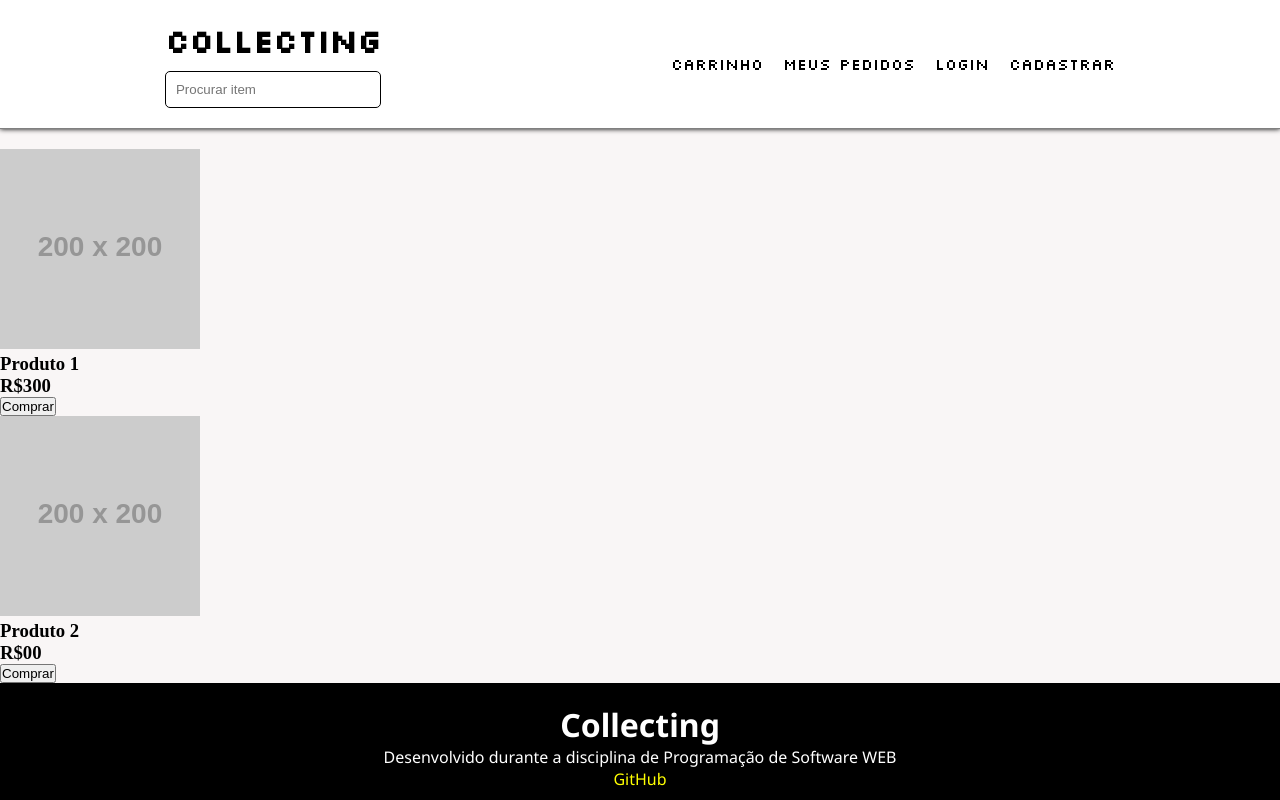
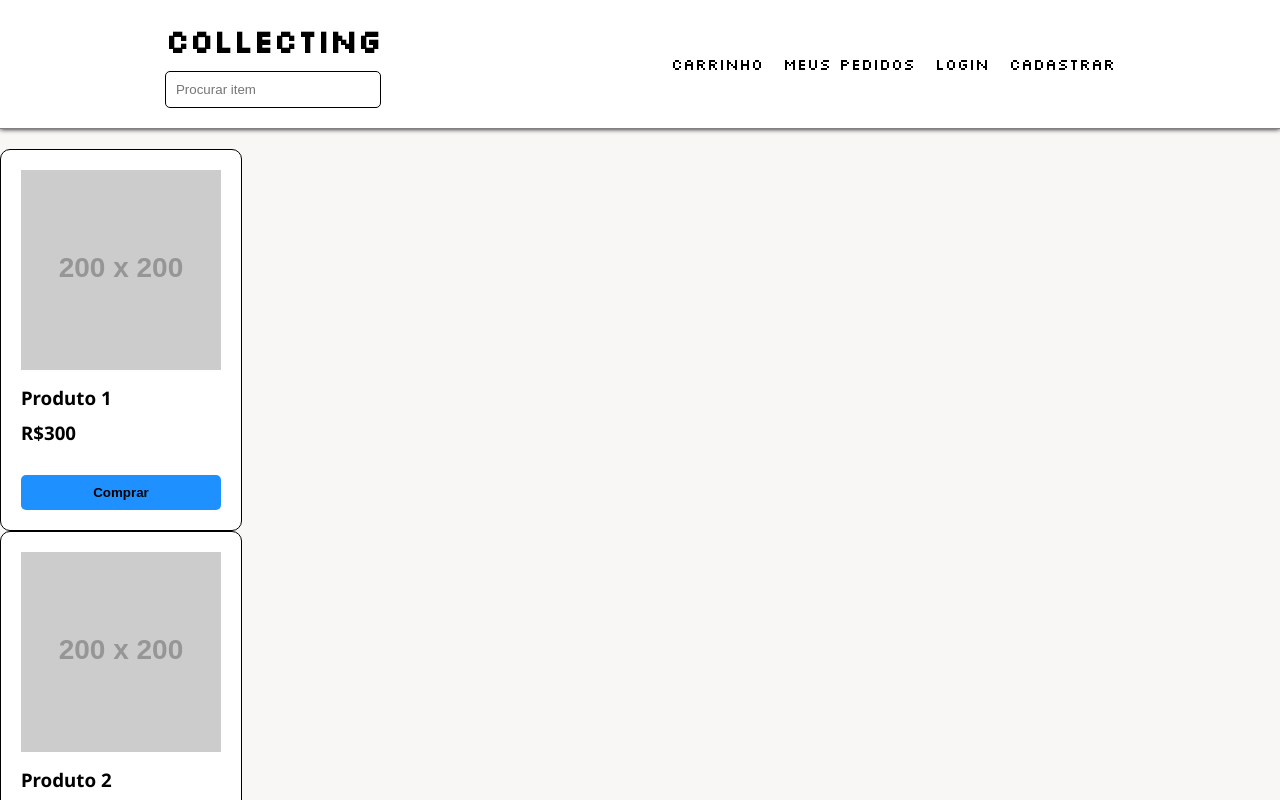
Before and after one commit to stevansantana/Collecting, a React (Create React App) app: page / in a window 1280 px wide. Shown: the top 800 px of the page. Built offline with nearby package versions, Linux system fonts and the light colour scheme.

Commit message:
Criação de estilo pro CardProduto e importação no componente

```diff
--- a/src/components/pages/CardProduto/CardProduto.jsx
+++ b/src/components/pages/CardProduto/CardProduto.jsx
@@ -1,8 +1,8 @@
-
+import styles from './CardProduto.module.css'
 
 export default function CardProduto({ linkImg, nome, valor }) {
     return (
-        <div>
+        <div className={styles.card_container}>
             <img
                 src={linkImg}
                 alt="Imagem do produto"
--- /dev/null
+++ b/src/components/pages/CardProduto/CardProduto.module.css
@@ -0,0 +1,40 @@
+@import url('https://fonts.googleapis.com/css2?family=Noto+Sans:wght@400;700&display=swap');
+
+.card_container{
+    background-color: #fff;
+    font-family: 'Noto Sans', sans-serif;
+    width: fit-content;
+    padding: 20px;
+    border-radius: 10px;
+    border: 1px solid black;
+
+}
+
+.card_container:hover{
+    cursor: pointer;
+}
+
+.card_container img, h3{
+    margin-bottom: 10px;
+}
+
+.card_container button{
+    background-color: #1e90ff;
+    width: 100%;
+    padding: 10px 0px;
+    border-style: none;
+    border-radius: 5px;
+    font-weight: bold;
+    margin-top: 20px;
+    transition-duration: .2s;
+}
+
+.card_container button:hover{
+    box-shadow: 0px 0px 30px hsl(210, 100%, 66%);
+    cursor: pointer;
+}
+
+.card_container button:active{
+    box-shadow: none;
+    background-color: hsl(210, 100%, 46%);
+}
```
